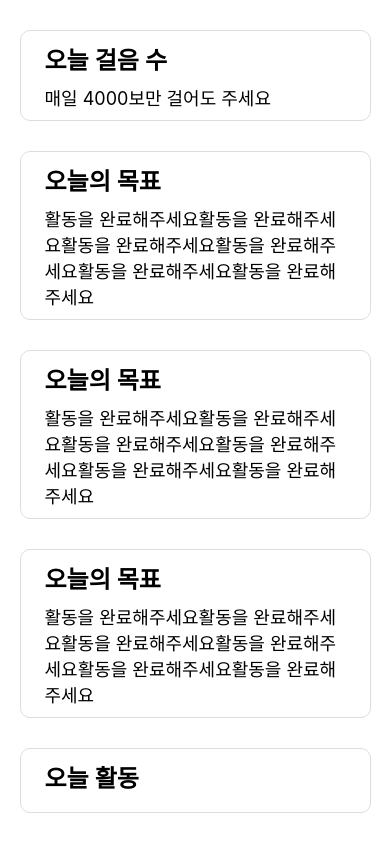
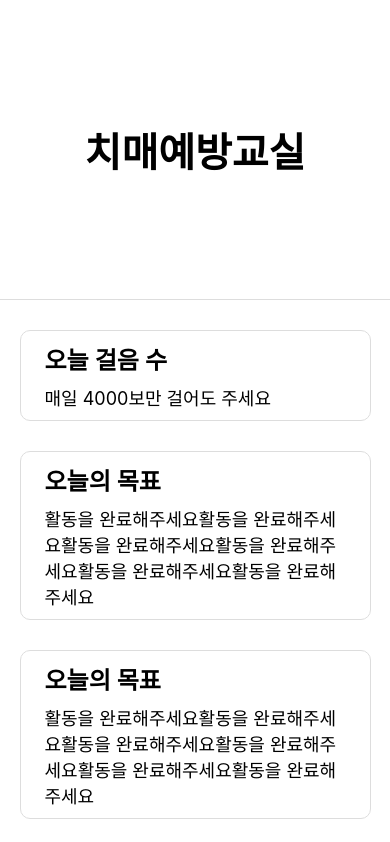
Before and after one commit to nacamp/rnWalk, a React Native app: screen / in a window 390 px wide. Shown: the top 842 px of the page. Built offline with nearby package versions, Linux system fonts and the light colour scheme.

Commit message:
Add title section

```diff
--- a/App.tsx
+++ b/App.tsx
@@ -1,4 +1,4 @@
-import React from 'react';
+import React, { useRef } from 'react';
 import type { PropsWithChildren } from 'react';
 import {
   ScrollView,
@@ -7,6 +7,7 @@ import {
   Text,
   useColorScheme,
   View,
+  Animated,
 } from 'react-native';
 
 
@@ -37,8 +38,28 @@ const Section = ({ children, title }: SectionProps) => {
   );
 }
 
+
+const HEADER_MAX_HEIGHT = 300; // 스크롤 전 큰 타이틀 높이
+const HEADER_MIN_HEIGHT = 100; // 스크롤 후 작은 타이틀 높이
+const TITLE_MAX_SIZE = 40; // 초기 글씨 크기
+const TITLE_MIN_SIZE = 20; // 스크롤 후 글씨 크기
+
 const App = ({ children, title }: SectionProps) => {
   const isDarkMode = useColorScheme() === 'dark';
+  const scrollY = useRef(new Animated.Value(0)).current; // 스크롤 감지
+
+  const headerHeight = scrollY.interpolate({
+    inputRange: [0, 150], // 스크롤 위치 (최대 150까지)
+    outputRange: [HEADER_MAX_HEIGHT, HEADER_MIN_HEIGHT], // 높이 변화
+    extrapolate: "clamp",
+  });
+
+  const titleSize = scrollY.interpolate({
+    inputRange: [0, 150],
+    outputRange: [TITLE_MAX_SIZE, TITLE_MIN_SIZE], // 글씨 크기 변화
+    extrapolate: "clamp",
+  });
+
 
   const backgroundStyle = {
     backgroundColor: isDarkMode ? '0xF4F4F8' : '0xF4F4F8',
@@ -52,8 +73,20 @@ const App = ({ children, title }: SectionProps) => {
         barStyle={isDarkMode ? 'light-content' : 'dark-content'}
         backgroundColor={backgroundStyle.backgroundColor}
       />
+      <Animated.View style={[styles.headerContainer, { height: headerHeight }]}>
+        <Animated.Text style={[styles.headerTitle, { fontSize: titleSize }]}>
+          치매예방교실
+        </Animated.Text>
+      </Animated.View>
       <ScrollView
-        style={backgroundStyle}>
+        style={backgroundStyle}
+        onScroll={Animated.event(
+          [{ nativeEvent: { contentOffset: { y: scrollY } } }],
+          { useNativeDriver: false }
+        )}
+        scrollEventThrottle={16} //? 부드러운 반응 속도
+
+        >
         <View
           style={{
             backgroundColor: backgroundStyle.backgroundColor,
@@ -115,6 +148,20 @@ const App = ({ children, title }: SectionProps) => {
 }
 
 const styles = StyleSheet.create({
+
+  headerContainer: {
+    justifyContent: "center",
+    alignItems: "center",
+
+    borderBottomWidth: 1,
+    borderBottomColor: "#ddd",
+
+    backgroundColor: "white",
+  },
+  headerTitle: {
+    fontWeight: "bold",
+  },
+
   sectionContainer: {
     marginTop: 30,
     paddingHorizontal: 24,
```
